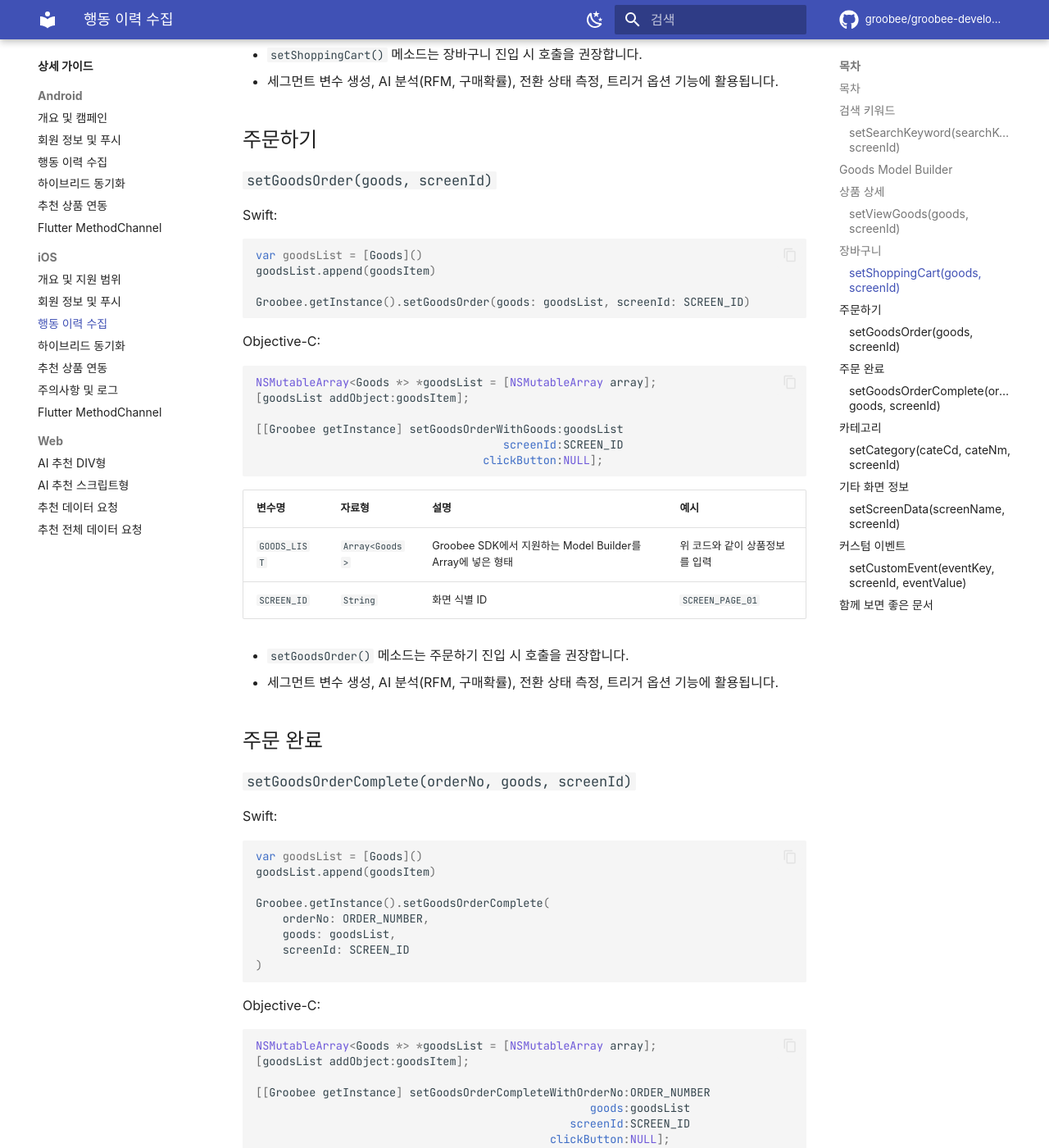
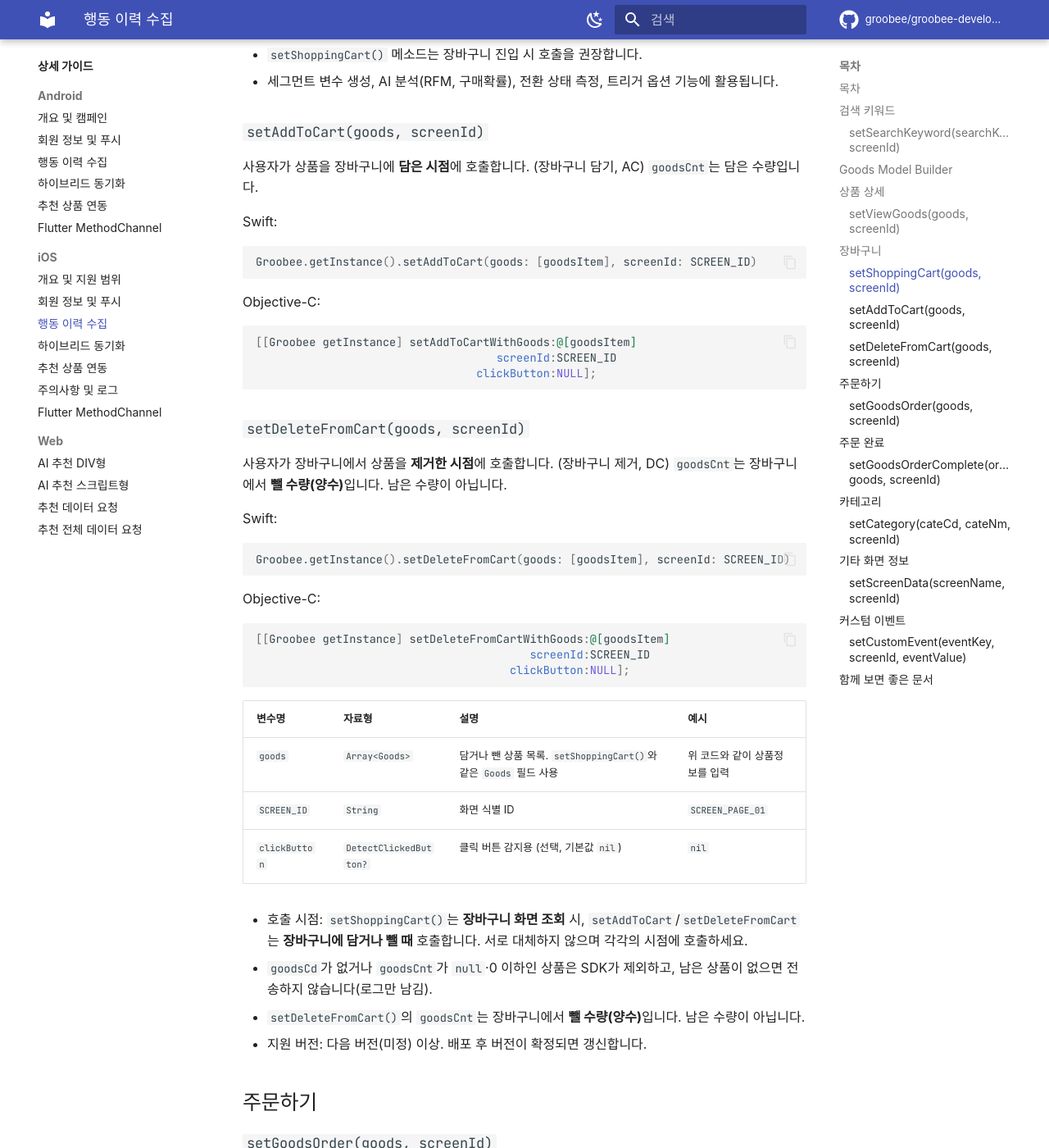
Before and after one commit to groobee/groobee-developer-support, an MkDocs documentation site: the page built from docs/detail/ios-sdk-actions.md, in a window 1280 px wide and 1400 px high, scrolled down 3760 px. Shown: the whole window at 82% size. Built offline with MkDocs 1.6.1 and Material for MkDocs 9.7.7, drawn with Linux system fonts in a browser that asks for light colours; some web fonts are replaced; comment, search, counter and statistics services are not loaded.

Commit message:
patch: 앱 SDK 장바구니 담기(AC)·제거(DC) API 문서 추가 (지원 버전 미정)
Co-Authored-By: Claude Sonnet 5.5 <noreply@anthropic.com>
Room: 2026-10-07-2ede 그루비 앱 SDK에 AC DC 추가
Room-Task: 앱 SDK AC·DC 문서 갱신

````diff
--- a/docs/detail/ios-sdk-actions.md
+++ b/docs/detail/ios-sdk-actions.md
@@ -152,6 +152,53 @@ NSMutableArray<Goods *> *goodsList = [NSMutableArray array];
 
 - `setShoppingCart()` 메소드는 장바구니 진입 시 호출을 권장합니다.
 - 세그먼트 변수 생성, AI 분석(RFM, 구매확률), 전환 상태 측정, 트리거 옵션 기능에 활용됩니다.
+
+### `setAddToCart(goods, screenId)`
+
+사용자가 상품을 장바구니에 **담은 시점**에 호출합니다. (장바구니 담기, AC) `goodsCnt`는 담은 수량입니다.
+
+Swift:
+
+```swift
+Groobee.getInstance().setAddToCart(goods: [goodsItem], screenId: SCREEN_ID)
+```
+
+Objective-C:
+
+```objectivec
+[[Groobee getInstance] setAddToCartWithGoods:@[goodsItem]
+                                    screenId:SCREEN_ID
+                                 clickButton:NULL];
+```
+
+### `setDeleteFromCart(goods, screenId)`
+
+사용자가 장바구니에서 상품을 **제거한 시점**에 호출합니다. (장바구니 제거, DC) `goodsCnt`는 장바구니에서 **뺄 수량(양수)**입니다. 남은 수량이 아닙니다.
+
+Swift:
+
+```swift
+Groobee.getInstance().setDeleteFromCart(goods: [goodsItem], screenId: SCREEN_ID)
+```
+
+Objective-C:
+
+```objectivec
+[[Groobee getInstance] setDeleteFromCartWithGoods:@[goodsItem]
+                                         screenId:SCREEN_ID
+                                      clickButton:NULL];
+```
+
+| 변수명 | 자료형 | 설명 | 예시 |
+| --- | --- | --- | --- |
+| `goods` | `Array<Goods>` | 담거나 뺀 상품 목록. `setShoppingCart()`와 같은 `Goods` 필드 사용 | 위 코드와 같이 상품정보를 입력 |
+| `SCREEN_ID` | `String` | 화면 식별 ID | `SCREEN_PAGE_01` |
+| `clickButton` | `DetectClickedButton?` | 클릭 버튼 감지용 (선택, 기본값 `nil`) | `nil` |
+
+- 호출 시점: `setShoppingCart()`는 **장바구니 화면 조회** 시, `setAddToCart`/`setDeleteFromCart`는 **장바구니에 담거나 뺄 때** 호출합니다. 서로 대체하지 않으며 각각의 시점에 호출하세요.
+- `goodsCd`가 없거나 `goodsCnt`가 `null`·0 이하인 상품은 SDK가 제외하고, 남은 상품이 없으면 전송하지 않습니다(로그만 남김).
+- `setDeleteFromCart()`의 `goodsCnt`는 장바구니에서 **뺄 수량(양수)**입니다. 남은 수량이 아닙니다.
+- 지원 버전: 다음 버전(미정) 이상. 배포 후 버전이 확정되면 갱신합니다.
 
 <a id="order"></a>
 ## 주문하기
````
Also changed, not shown: docs/changelog/document-history.md (+9 -0 lines), docs/changelog/sdk-android-feature-support.md (+3 -1 lines), docs/changelog/sdk-ios-feature-support.md (+3 -1 lines), docs/detail/android-sdk-actions.md (+38 -1 lines).
